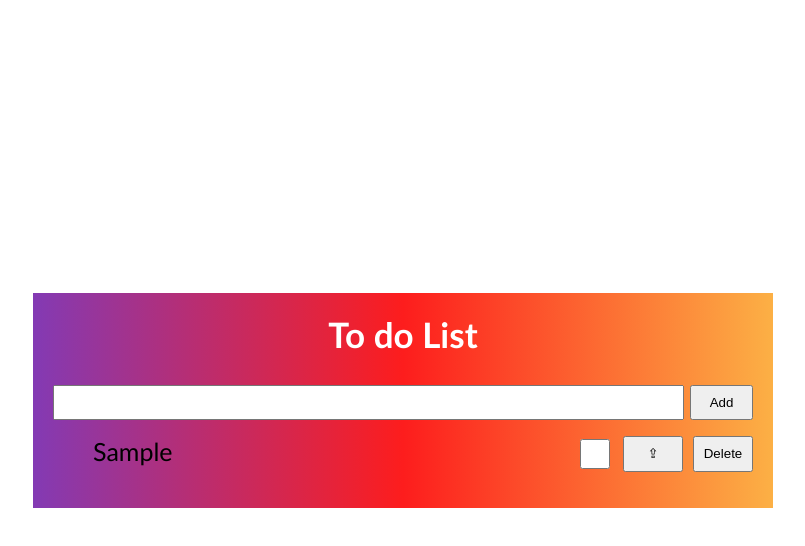
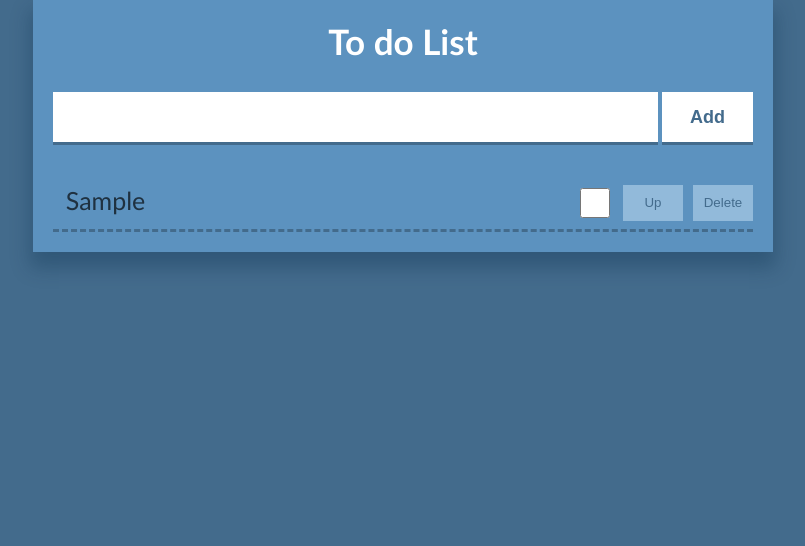
Before and after one commit to EvgeniyTaur/Todo-List-vue-test, a plain HTML site: page index.html in a window 1280 px wide. Both pictures are taken after typing "Sample" into the empty fields and a click on the button "Add". Shown: the whole page, without its empty margins (237-1042 px from the left). Drawn offline with nearby package versions, Linux system fonts and the light colour scheme.

Commit message:
Add files via upload

```diff
--- a/index.html
+++ b/index.html
@@ -11,7 +11,7 @@
   <div class="container">
     <h2>To do List</h2>
     <div class="box">
-      <input type="text" v-model="inputModel" v-on:keyup.enter="addCase">
+      <input type="text" maxlength="25" v-model="inputModel" v-on:keyup.enter="addCase">
       <button v-on:click="addCase">Add</button>
     </div>
     <ul>
@@ -19,7 +19,7 @@
         <span>{{ item }}</span>
         <div class="case">
           <input type="checkbox" @click="parked">
-          <button @click="up">⇪</button>
+          <button @click="up">Up</button>
           <button v-on:click="del">Delete</button>
         </div>
       </li>
--- a/main.js
+++ b/main.js
@@ -20,13 +20,15 @@ var app = new Vue({
       var a = e.path[2].childNodes[0];
       if(a.style.textDecoration == "line-through"){
         a.style.textDecoration = "none";
+        a.style.color = "#1F3140";
       }else{
-        a.style.textDecoration = "line-through"
+        a.style.textDecoration = "line-through";
+        a.style.color = "rgba(0,0,0,.3)";
       }
     },
     up(e){
       var a = e.path[2].id;
-      this.cases.splice(a-1,a,this.cases[a],this.cases[a-1]);
+      this.cases.splice(a-1,2,this.cases[a],this.cases[a-1]);
     }
   }
 })
--- a/style.css
+++ b/style.css
@@ -3,20 +3,21 @@ body{
   padding: 0;
   display: flex;
   justify-content: center;
-  height: 100vh;
-  align-items: center;
+  /* height: 100vh; */
+  /* align-items: center; */
+  background-color: #436B8C;
+  font-family: Trebuchet MS;
 }
 .container{
-  background: rgb(131,58,180);
-  background: linear-gradient(90deg, rgba(131,58,180,1) 0%, rgba(253,29,29,1) 50%, rgba(252,176,69,1) 100%);
   width: 700px;
   padding: 20px 20px;
+  background-color: #5C92BF;
+  box-shadow: 0px 13px 18px 3px rgba(2, 39, 69, 0.28);
 }
 h2{
   text-align: center;
-  font-family: Trebuchet MS;
   color: #ffff;
-  font-weight: 700;
+  font-weight: 600;
   font-size: 35px;
   padding: 0px;
   margin: 0 0 30px;
@@ -26,11 +27,32 @@ h2{
   justify-content: space-between;
 }
 .box input{
-  width: 89%;
+  height: 50px;
+  width: 85%;
   font-size: 25px;
+  border: 0;
+  padding: 0 5px;
+  border-bottom: 3px #436B8C solid;
+  outline: none;
 }
 .box button{
-  width: 9%;
+  color: #1F3140;
+  width: 13%;
+  border-bottom: 3px #436B8C solid;
+  font-weight: 700;
+  font-size: large;
+  color: #436B8C;
+}
+button{
+  color: #1F3140;
+  background-color: white;
+  outline: none;
+  border: 0;
+}
+ul{
+  padding: 0;
+  margin: 0;
+  margin-top: 3vh;
 }
 li{
   margin: 0;
@@ -39,11 +61,14 @@ li{
   font-size: 25px;
   justify-content: space-between;
   align-items: flex-start;
-  margin-top: 2px;
+  padding: 2vh 0 1vh 0;
+  border-bottom: 3px #436B8C dashed;
 }
 li span{
   text-decoration-color: white;
   font-family: Trebuchet MS;
+  color: #1F3140;
+  margin-left: 1vw;
 }
 .case{
   display: flex;
@@ -53,14 +78,32 @@ li span{
   min-width: 60px;
   margin-left: 10px;
   line-height: 30px;
+  background-color: #92BADA;
+  color: #436B8C;
 }
 .case input{
   line-height: 30px;
   height: 30px;
   width: 30px;
+  background-color: #010203;
+  color: #92BADA;
 }
 .vid-box{
   position: absolute;
   overflow: hidden;
   z-index: -1;
 }
+@media(max-width: 605px){
+  .box{
+    flex-direction: column;
+  }
+  .box input{
+    width: 100%;
+    padding: 0;
+  }
+  .box button{
+    width: 100%;
+    height: 50px;
+    border: 0;
+  }
+}
```
